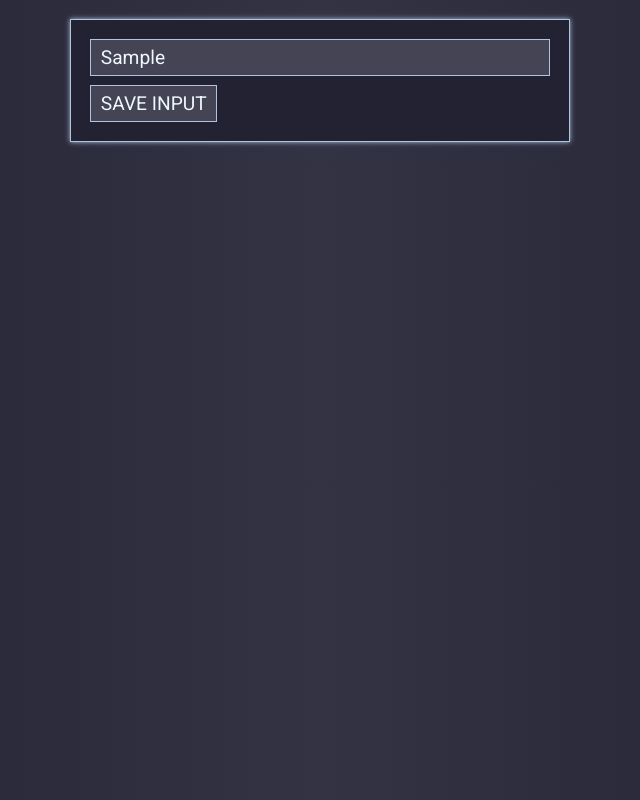
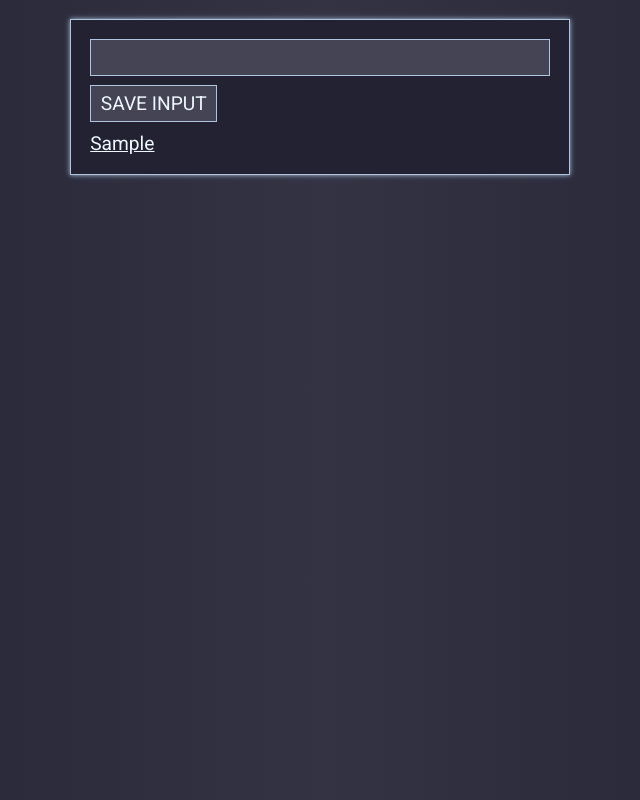
Before and after one commit to Quiatus/js_chrome_ext, a plain HTML site: page index.html in a window 1280 px wide. Both pictures are taken after typing "Sample" into the empty fields and a click on the button "SAVE INPUT". Shown: the whole page, without its empty margins (320-960 px from the left). Drawn offline with Linux system fonts and the light colour scheme.

Commit message:
add string

```diff
--- a/css/style.css
+++ b/css/style.css
@@ -54,11 +54,15 @@ input, button {
     outline: none;
     font: inherit;
     color: var(--FONT-COLOR);
+    margin-bottom: 0.5rem;
 }
 
 input {
     width: 100%;
-    margin-bottom: 0.5rem;
+}
+
+ul {
+    list-style-type: none;
 }
 
 button:hover {
@@ -69,3 +73,11 @@ button:hover {
 button:active {
     background-color: var(--BTN-ACTIVE);
 }
+
+a, a:visited {
+    color: var(--FONT-COLOR);
+}
+
+a:hover {
+    color: LightSteelBlue;
+}
--- a/index.html
+++ b/index.html
@@ -11,6 +11,8 @@
         <section class="main__input">
             <input type="text" name="" id="input-el">
             <button type="button" id="input-btn">SAVE INPUT</button>
+            <ul id="ulEl">
+            </ul>
         </section>
     </main>
 
--- a/js/script.js
+++ b/js/script.js
@@ -1,10 +1,23 @@
 const inputBtn = document.querySelector('#input-btn');
 const inputEl = document.getElementById('input-el');
+const ulEl = document.getElementById('ulEl');
 let myLeads = [];
 
 function btnClick() {
     myLeads.push(inputEl.value);
-    console.log(myLeads);
+
+    let listItems = "";
+
+    for (let i = 0; i < myLeads.length; i++) {
+        // listItems += "<li><a href='https://" + myLeads[i] + "' target='_blank'>"  + myLeads[i] + "</a></li>";
+        listItems += `
+        <li>
+            <a href='https://${myLeads[i]}' target='_blank'>${myLeads[i]}</a>
+        </li>`;
+    }
+
+    ulEl.innerHTML = listItems;
+    inputEl.value = "";
 }
 
 inputBtn.addEventListener('click',btnClick);
```
